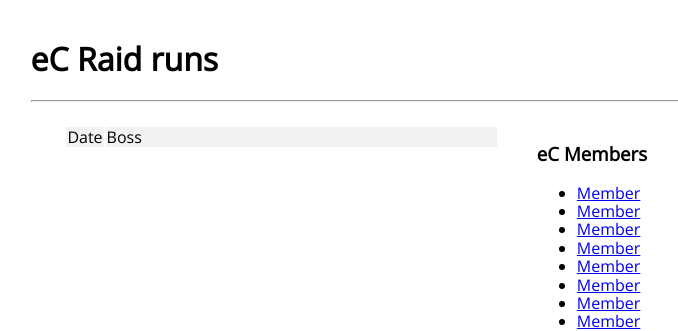
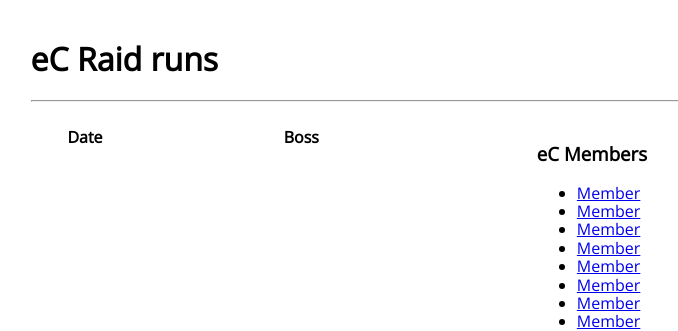
Before and after one commit to ec-gw2/ec-gw2.github.io, a Jekyll site: the page built from index.html, in a window 1280 px wide. Shown: the top 331 px of the page, without its empty margins (147-825 px from the left). Built offline with Jekyll 4.4.1, drawn with Linux system fonts in a browser that asks for light colours; nearby versions of some CDN libraries; comment, search, counter and statistics services are not loaded.

Commit message:
actual headers

```diff
--- a/_includes/content.html
+++ b/_includes/content.html
@@ -14,8 +14,8 @@
     <table class="pure-table-striped" id='ec-boss'>
       <thead>
         <tr style="cursor: pointer;" >
-          <td data-sort-default>Date</td>
-          <td style="width: 400px;" data-sort-method='none'>Boss</td>
+          <th data-sort-default>Date</td>
+          <th style="width: 400px;" data-sort-method='none'>Boss</td>
         </tr>
       </thead>
       <tbody>
```
